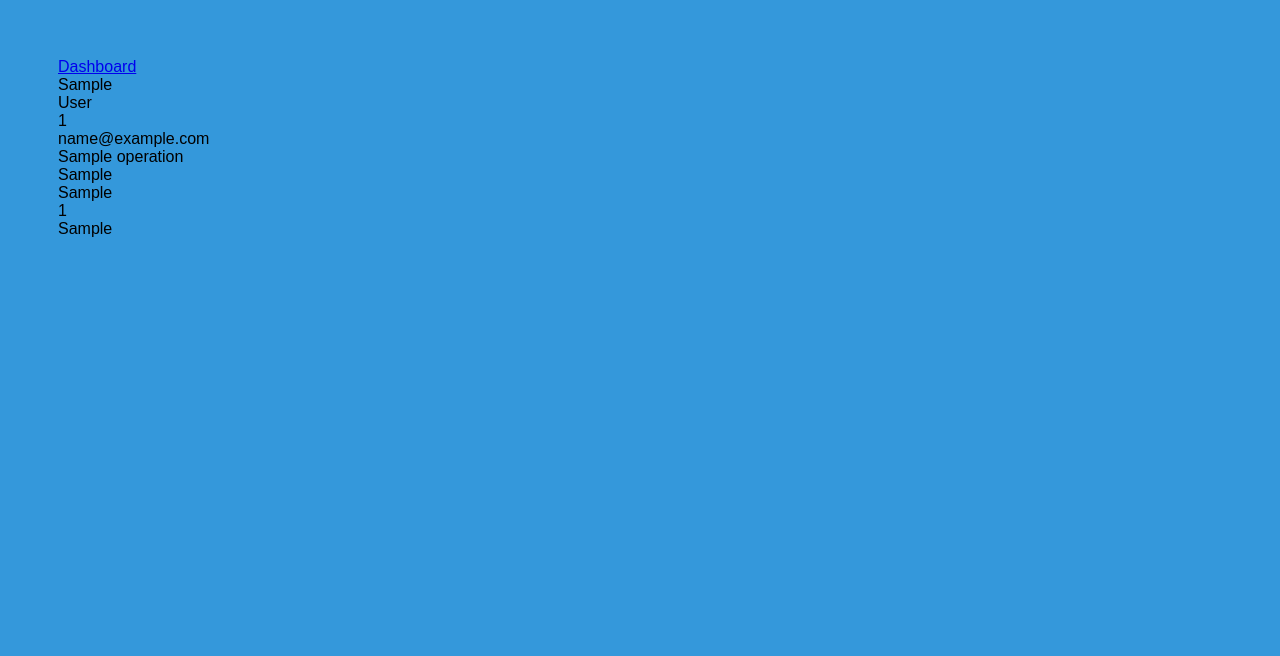
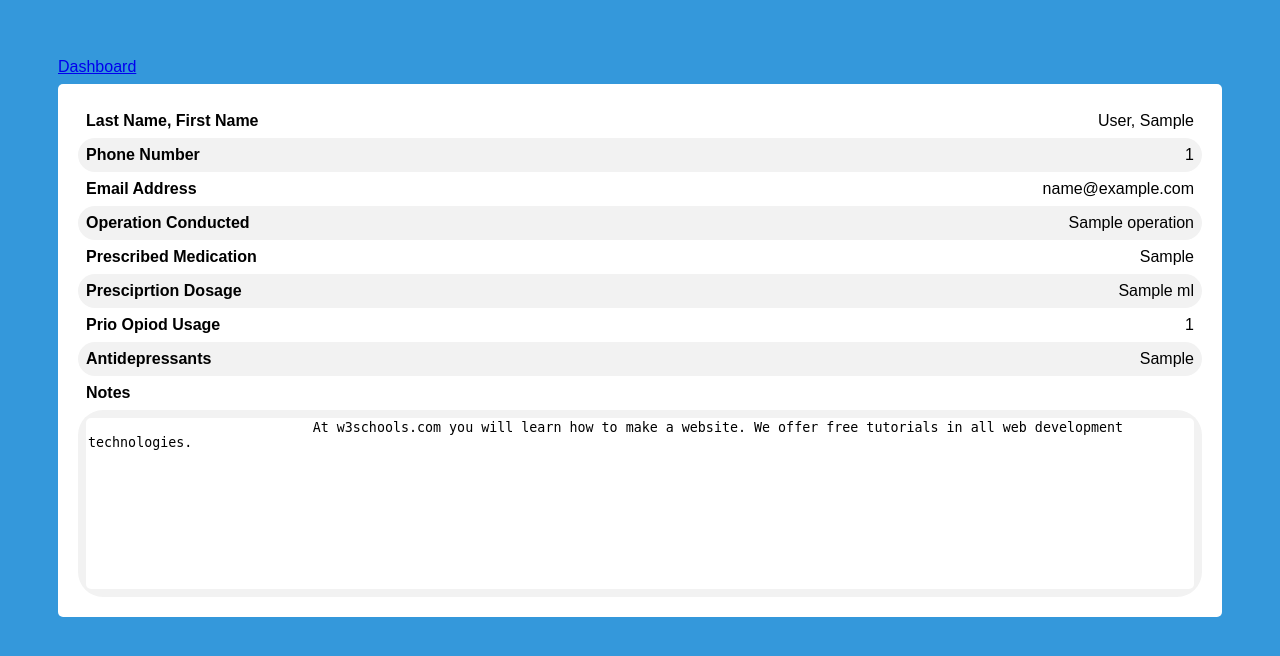
Before and after one commit to akibrhast/postOpCare, a Python web app: template app/templates/detailedpatientinfo.html in a window 1280 px wide. Shown: the top 656 px of the page. Run offline with Jinja, Linux system fonts and the light colour scheme; the template is opened without the code that fills it: most values are stand-ins (such as "Sample title", 1, 10 or a date in 2020); some libraries are stand-ins or nearby versions.

Commit message:
Added css to detailed patient info page

```diff
--- /dev/null
+++ b/app/static/css/detailedpatientinfo.css
@@ -0,0 +1,36 @@
+.patientdetail{
+    margin: 8px auto;
+    width:100%;
+}
+
+.patientdetail-screen {
+    background-color: #FFF;
+    padding: 20px;
+    border-radius: 5px
+}
+
+.patientdetail-screen div{
+    padding:8px;
+    border-radius: 25px;
+}
+
+.patientdetail-screen .data{
+    float:right;
+
+}
+
+.patientdetail-screen .key{
+    font-weight: bold;
+}
+
+.patientdetail-screen div:nth-child(even){background-color: #f2f2f2;}
+.patientdetail-screen div:hover {background-color: #ddd;}
+
+textarea{
+resize: none;
+height:25%;
+width:100%;
+border-radius: 5px;
+border: none;
+border-color: transparent;
+}
--- a/app/templates/base.html
+++ b/app/templates/base.html
@@ -6,7 +6,8 @@
     <meta name="viewport" content="width=device-width, initial-scale=1">
     <title>Post-Op Care</title>
 
-    <link type="text/css" rel="stylesheet" href="static/css/login.css" >
+    <link type="text/css" rel="stylesheet" href="/static/css/login.css" >
+
     <link rel="shortcut icon" href="{{ url_for('static', filename='favicon.png') }}">
 
     <link rel="stylesheet" href="https://cdnjs.cloudflare.com/ajax/libs/font-awesome/4.7.0/css/font-awesome.min.css">
--- a/app/templates/detailedpatientinfo.html
+++ b/app/templates/detailedpatientinfo.html
@@ -1,4 +1,7 @@
-{% extends 'base.html' %}
+<link type="text/css" rel="stylesheet" href="/static/css/detailedpatientinfo.css" >
+
+{% extends "base.html" %}
+
 
 {% block page %}
 
@@ -6,15 +9,32 @@
     <a href="{{ url_for('doctorDashBoard') }}">Dashboard</a>
 </div>
 
-<div>{{patient.firstName}}</div>
-<div>{{patient.lastName}}</div>
-<div>{{patient.phoneNumber}}</div>
-<div>{{patient.email}}</div>
-<div>{{patient.operation}}</div>
-<div>{{patient.prescriptionMed}}</div>
-<div>{{patient.prescriptionDosage}}</div>
-<div>{{patient.priorOpioid}}</div>
-<div>{{patient.onAntidepressants}}</div>
+<div class="patientdetail">
+    <div class="patientdetail-screen">
+            <div><span class="key">Last Name, First Name</span><span class="data">{{patient.lastName}}, {{patient.firstName}}</span></div>
+            <div><span class="key">Phone Number</span><span class="data">{{patient.phoneNumber}}</span></div>
+            <div><span class="key">Email Address</span><span class="data">{{patient.email}}</span></div>
+            <div><span class="key">Operation Conducted</span><span class="data">{{patient.operation}}</span></div>
+            <div><span class="key">Prescribed Medication</span><span class="data">{{patient.prescriptionMed}}</span></div>
+            <div><span class="key">Presciprtion Dosage</span><span class="data">{{patient.prescriptionDosage}} ml</span></div>
+            <div><span class="key">Prio Opiod Usage</span><span class="data">{{patient.priorOpioid}}</span></div>
+            <div><span class="key">Antidepressants</span><span class="data">{{patient.onAntidepressants}}</span></div>
+            <div><span class="key">Notes</span><span class="data"></span></div>
+            <div>
+                    <span class="key">
+                        <textarea readonly>
+                            At w3schools.com you will learn how to make a website. We offer free tutorials in all web development technologies.
+                        </textarea>
+                    </span>
 
 
-{%endblock%}
+            </div>
+
+
+
+    </div>
+</div>
+
+
+
+{% endblock %}
```
